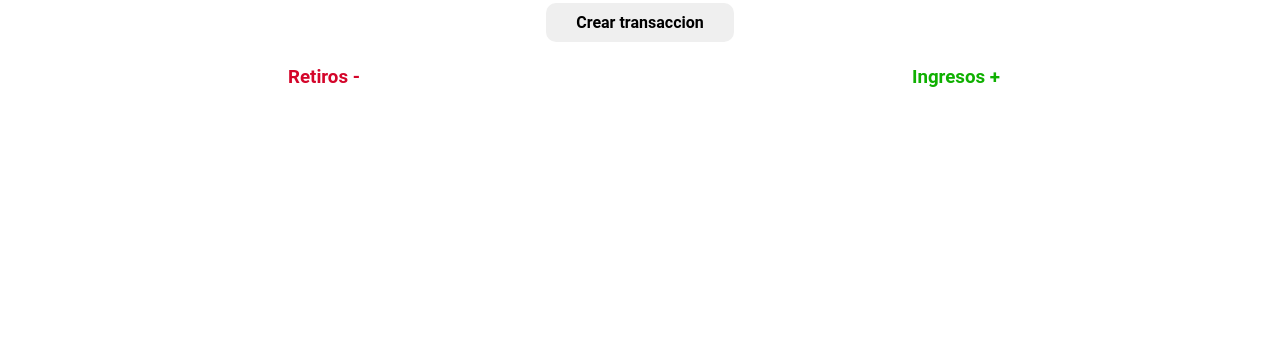
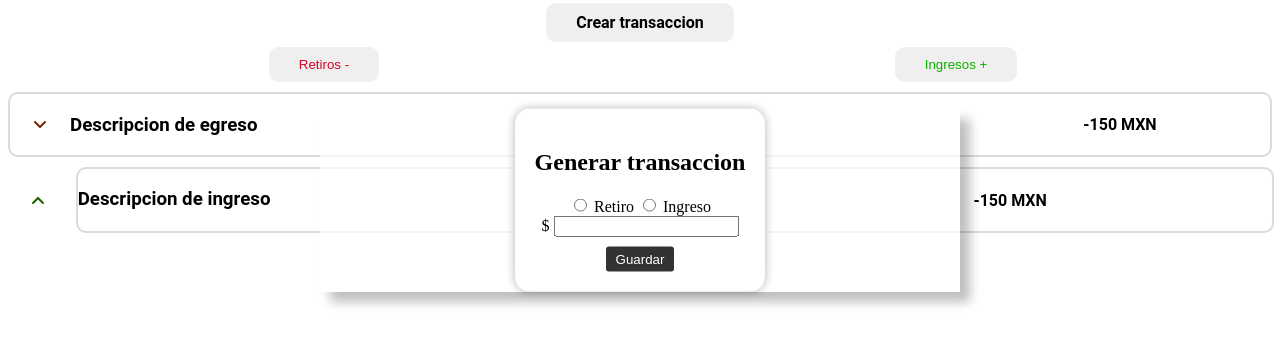
Before and after one commit to jorge2605/cajero-automatico, a plain HTML site: page index.html in a window 1280 px wide. Shown: the part 200-546 px from the top of the page. Drawn offline with Linux system fonts and the light colour scheme.

Commit message:
Botones de retiro e ingreso

```diff
--- a/index.html
+++ b/index.html
@@ -22,18 +22,49 @@
     </section>
     <section class="retiros-container">
         <div class="retiros">
-            <h3>Retiros -</h3>
+            <button id="btnRetiros">Retiros -</button>
         </div>
         <div class="ingresos">
-            <h3>Ingresos +</h3>
+            <button id="btnIngresos">Ingresos +</button>
+        </div>
+    </section>
+    <section class="data-container">
+        <div class="withdrawal-history">
+            <div class="withdrawal">
+                <svg width="14" height="16" viewBox="0 0 14 16" fill="none" xmlns="http://www.w3.org/2000/svg">
+                    <path d="M6.29374 10.7063C6.68437 11.0969 7.31874 11.0969 7.70937 10.7063L12.7094 5.70625C13.1 5.31563 13.1 4.68125 12.7094 4.29063C12.3187 3.9 11.6844 3.9 11.2937 4.29063L6.99999 8.58438L2.70624 4.29375C2.31562 3.90313 1.68124 3.90313 1.29062 4.29375C0.899994 4.68438 0.899994 5.31875 1.29062 5.70938L6.29062 10.7094L6.29374 10.7063Z" fill="#762400"/>
+                </svg>
+                <h3>Descripcion de egreso</h2>
+                <h4>-150 MXN</h4>
+            </div>
+        </div>
+        <div class="income-history">
+            <div class="income">
+                <svg width="14" height="16" viewBox="0 0 14 16" fill="none" xmlns="http://www.w3.org/2000/svg">
+                    <path d="M7.70626 5.29375C7.31563 4.90312 6.68126 4.90312 6.29063 5.29375L1.29063 10.2937C0.900005 10.6844 0.900005 11.3187 1.29063 11.7094C1.68126 12.1 2.31563 12.1 2.70626 11.7094L7.00001 7.41562L11.2938 11.7062C11.6844 12.0969 12.3188 12.0969 12.7094 11.7062C13.1 11.3156 13.1 10.6812 12.7094 10.2906L7.70938 5.29062L7.70626 5.29375Z" fill="#196200"/>
+                    </svg>
+                <div class="income-div">
+                    <h3>Descripcion de ingreso</h2>
+                    <h4>-150 MXN</h4>
+                </div>
+            </div>
         </div>
     </section>
 
     <div class="ventana-emergente" id="miVentanaEmergente">
         <div class="contenido">
-            <h2>Esta es la ventana emergente</h2>
-            <p>Contenido de la ventana emergente.</p>
-            <button id="cerrarVentana">Cerrar</button>
+            <h2>Generar transaccion</h2>
+            <div>
+                <input type="radio" name="radio" id="radio-retiro">
+                <label for="radio-retiro">Retiro</label>
+                <input type="radio" name="radio" id="radio-ingreso">
+                <label for="radio-ingreso">Ingreso</label>
+            </div>
+            <label for="txtIngreso">$</label>
+            <input type="text" name="" id="txtIngreso">
+            <div>
+                <button id="cerrarVentana">Guardar</button>
+            </div>
         </div>
     </div>
 </body>
--- a/styles.css
+++ b/styles.css
@@ -28,28 +28,51 @@
     font-family: Roboto;
 }
 
-.retiros{
+#btnRetiros{
     color: #D4052A;
+    border: 0;
+    padding: 10px 30px;
+    border-radius: 10px;
+    cursor: pointer;
+    transition: 1s;
 }
 
-.ingresos{
+#btnRetiros:hover{
+    transition: 1s;
+    background-color: #D4052A;
+    color: #ffffff;
+}
+
+#btnIngresos{
     color: #0FB001;
+    border: 0;
+    padding: 10px 30px;
+    border-radius: 10px;
+    cursor: pointer;
+    transition: 1s;
+}
+
+#btnIngresos:hover{
+    transition: 1s;
+    background-color: #0FB001;
+    color: #ffffff;
 }
 
 .ventana-emergente {
-    display: none;
-    position: fixed;
-    top: 0;
-    left: 0;
-    width: 100%;
-    height: 100%;
-    background-color: rgba(0, 0, 0, 0.7);
+    position: absolute;
+    top: 50%;
+    left: 50%;
+    transform: translate(-50%, -50%);
+    width: 50%;
+    height: auto;
+    background-color: #ffffffb3;
     justify-content: center;
     align-items: center;
     transition: 1s;
     justify-content: center;
     justify-items: center;
     align-items: center;
+    box-shadow: 10px 10px 10px 0 #0c0c0c42;
 }
 
 .contenido {
@@ -94,3 +117,43 @@
     color: #ffffff;
     transition: 1s;
 }
+.withdrawal-history{
+    /* display: none; */
+}
+
+.withdrawal{
+    display: grid;
+    grid-template-columns: 1fr 15fr 5fr;
+    align-items: center;
+    justify-items: center;
+    font-family: Roboto;
+    border: 2px solid #dbdbdb;
+    border-radius: 10px;
+    margin: 10px 0;
+}
+
+.withdrawal h3{
+    justify-self: start;
+}
+
+.income{
+    display: grid;
+    grid-template-columns: 1fr 20fr;
+    align-items: center;
+    justify-items: center;
+    font-family: Roboto;
+    gap: 10px;
+    margin: 10px 0;
+}
+
+.income-div{
+    display: grid;
+    grid-template-columns: 15fr 5fr;
+    width: 100%;
+    border: 2px solid #dbdbdb;
+    border-radius: 10px;
+}
+
+.income h3{
+    justify-self: start;
+}
```
